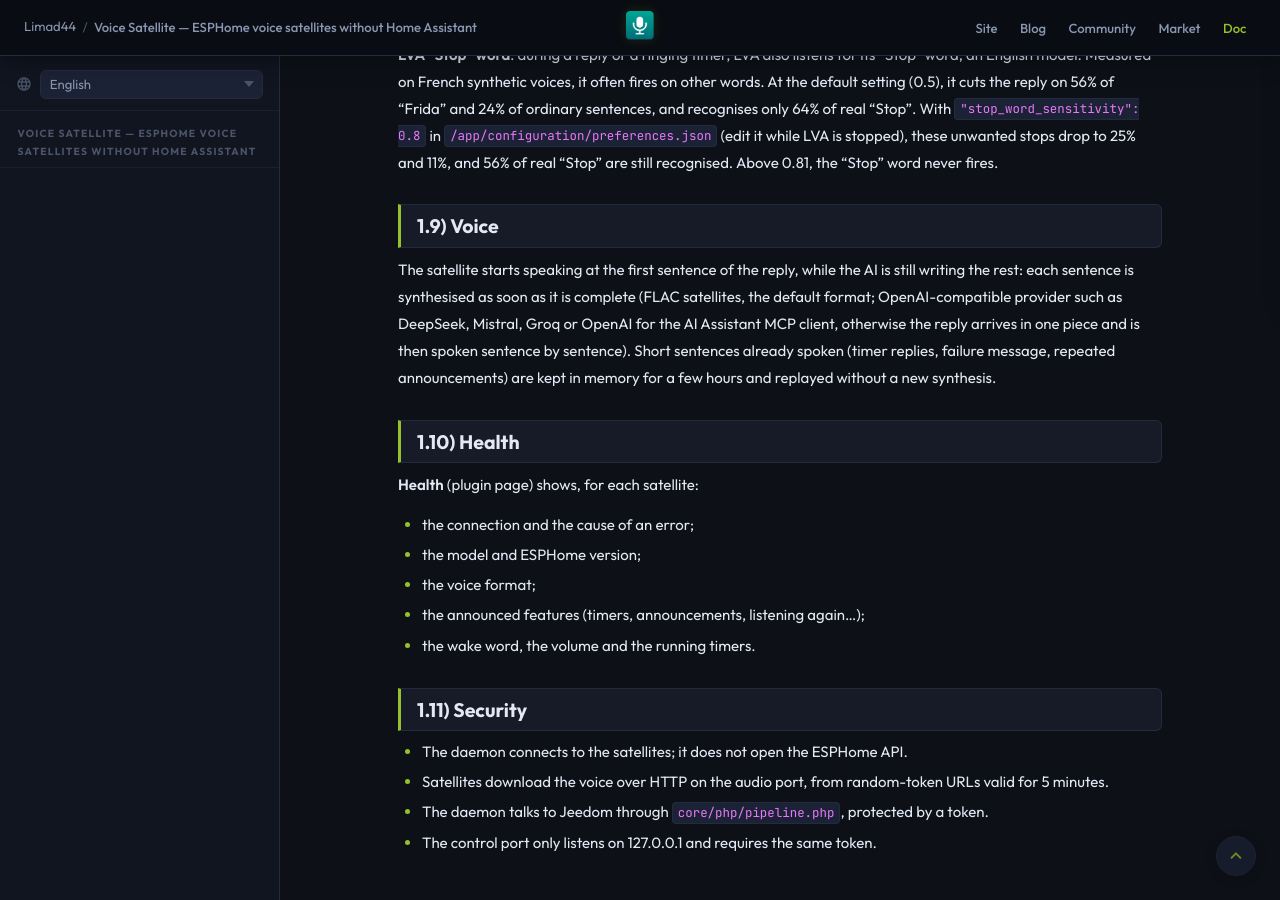
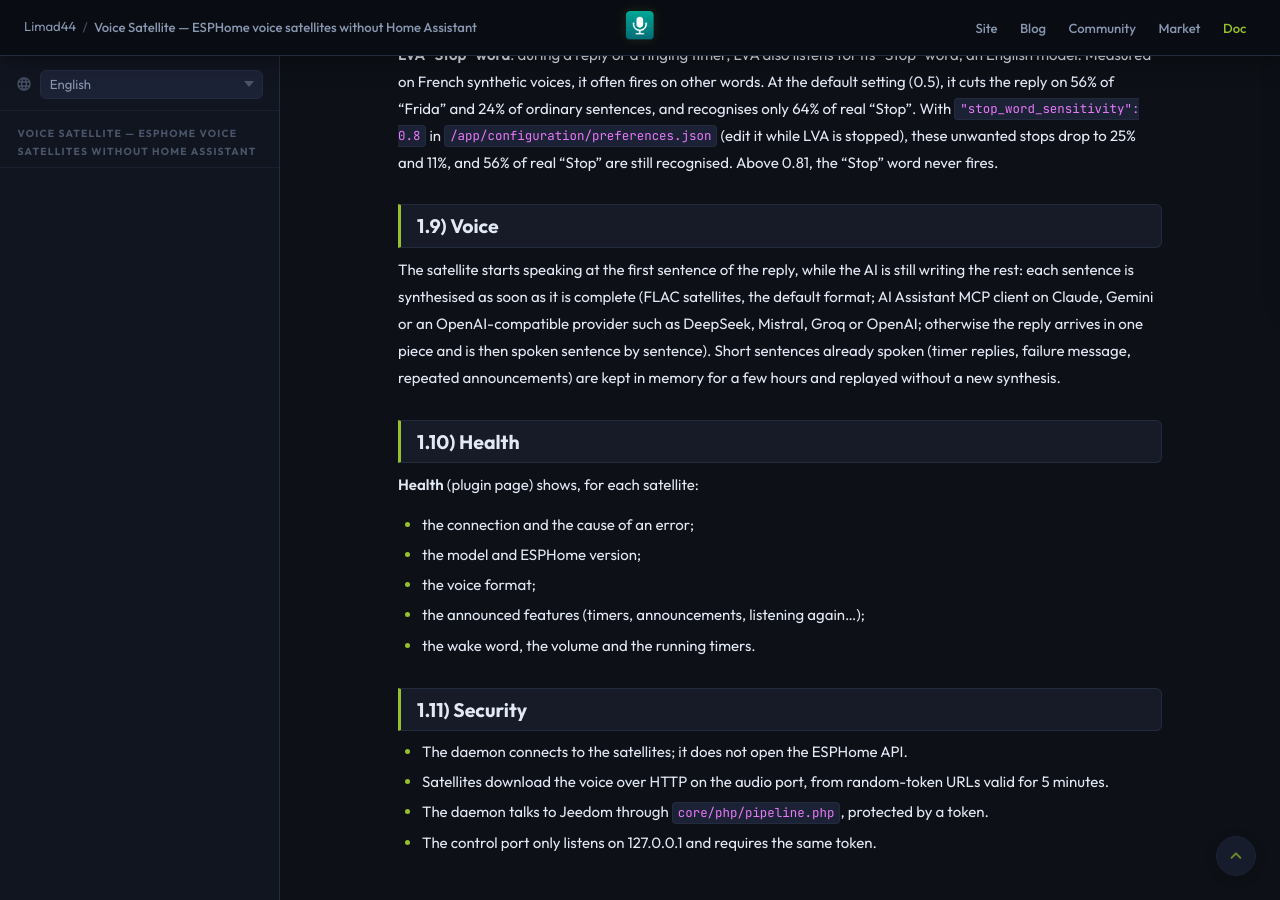
Before and after one commit to limad/privates-plugins-docs, a Jekyll site: the page built from plugin-voice_satellite/en_US/index.md, in a window 1280 px wide and 900 px high, scrolled down 4237 px. Built offline with Jekyll 4.4.1, drawn with Linux system fonts in a browser that asks for light colours.

Commit message:
docs(voice_satellite): réponse en flux aussi avec Claude et Gemini
Synchronisé avec limad/jeedom_voice_satellite 0d21b07.

Co-Authored-By: Claude Opus 5.5 <noreply@anthropic.com>

```diff
--- a/plugin-voice_satellite/en_US/index.md
+++ b/plugin-voice_satellite/en_US/index.md
@@ -129,7 +129,7 @@ You can only choose among the wake words the satellite knows. The official ESPHo
 
 ## Voice
 
-The satellite starts speaking at the first sentence of the reply, while the AI is still writing the rest: each sentence is synthesised as soon as it is complete (FLAC satellites, the default format; OpenAI-compatible provider such as DeepSeek, Mistral, Groq or OpenAI for the AI Assistant MCP client, otherwise the reply arrives in one piece and is then spoken sentence by sentence). Short sentences already spoken (timer replies, failure message, repeated announcements) are kept in memory for a few hours and replayed without a new synthesis.
+The satellite starts speaking at the first sentence of the reply, while the AI is still writing the rest: each sentence is synthesised as soon as it is complete (FLAC satellites, the default format; AI Assistant MCP client on Claude, Gemini or an OpenAI-compatible provider such as DeepSeek, Mistral, Groq or OpenAI; otherwise the reply arrives in one piece and is then spoken sentence by sentence). Short sentences already spoken (timer replies, failure message, repeated announcements) are kept in memory for a few hours and replayed without a new synthesis.
 
 ## Health
 
```
Also changed, not shown: plugin-voice_satellite/en_US/changelog.md (+1 -0 lines), plugin-voice_satellite/fr_FR/changelog.md (+1 -0 lines), plugin-voice_satellite/fr_FR/index.md (+1 -1 lines).
